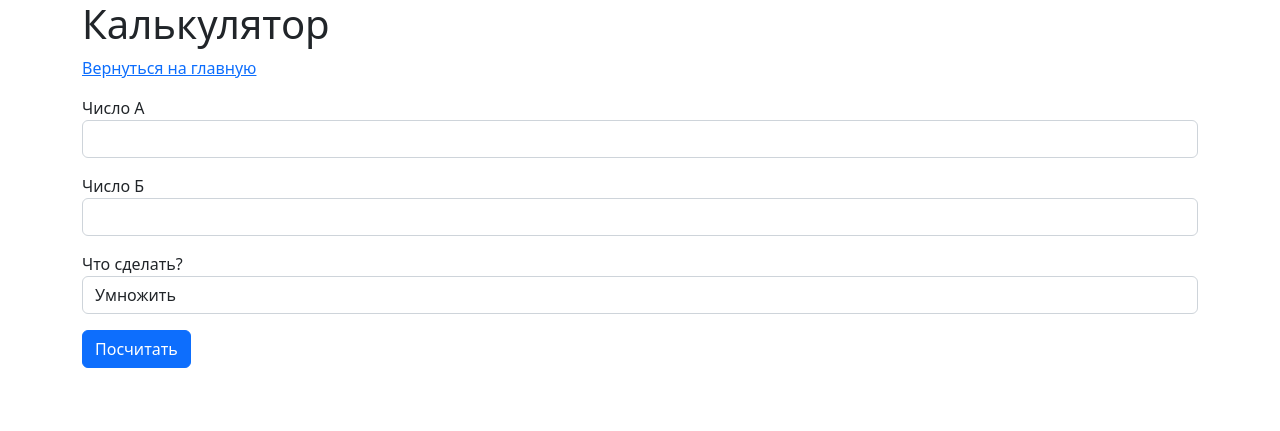
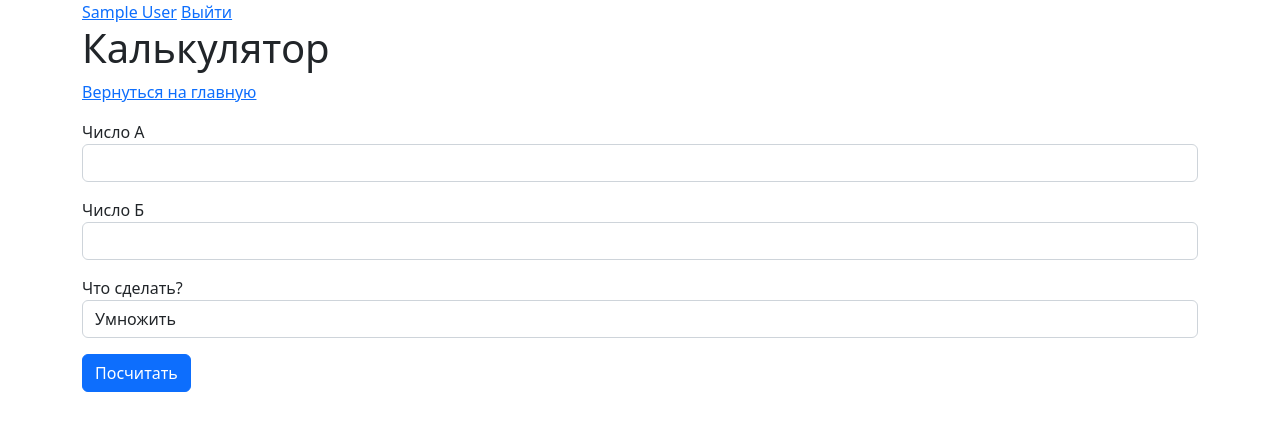
Before and after one commit to sergelab/miron_test_1, a Flask app: page /calculator in a window 1280 px wide. Shown: the top 431 px of the page. Run offline with Flask 2, Linux system fonts and the light colour scheme; the visitor is signed in with stand-in values (Sample User, id 1); data comes from the database, SQL or seed files in the repository.

Commit message:
flashed messages + auth user header

```diff
--- a/src/templates/base.j2
+++ b/src/templates/base.j2
@@ -8,6 +8,24 @@
   </head>
   <body>
     <div class="container">
+        {% if current_user.is_authenticated -%}
+            <a href="{{ url_for('profile') }}">{{ current_user.name }}</a>
+            <a href="{{ url_for('logout') }}">Выйти</a>
+        {%- else -%}
+            <a href="{{ url_for('registration') }}">Регистрация</a>
+            <a href="{{ url_for('login') }}">Вход</a>
+        {%- endif %}
+    </div>
+    <div class="container">
+        {% with messages = get_flashed_messages(with_categories=true) %}
+          {% if messages %}
+            {% for category, message in messages %}
+              <div class="alert alert-{{ category }}" role="alert">
+                    {{ message }}
+                </div>
+            {% endfor %}
+          {% endif %}
+        {% endwith %}
         {% block body %}{% endblock %}
     </div>
   </body>
```
